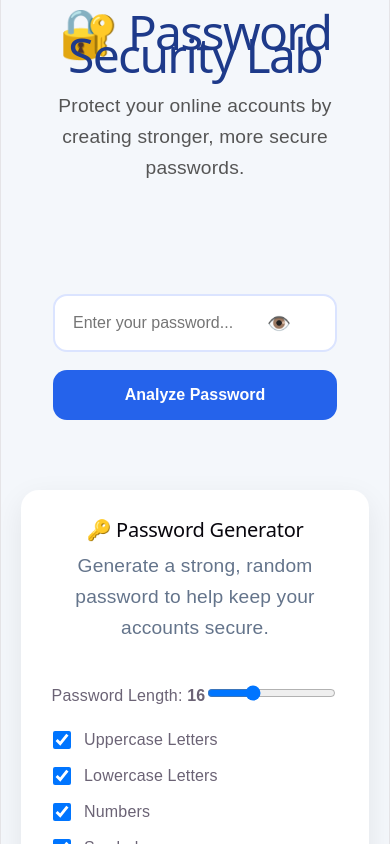
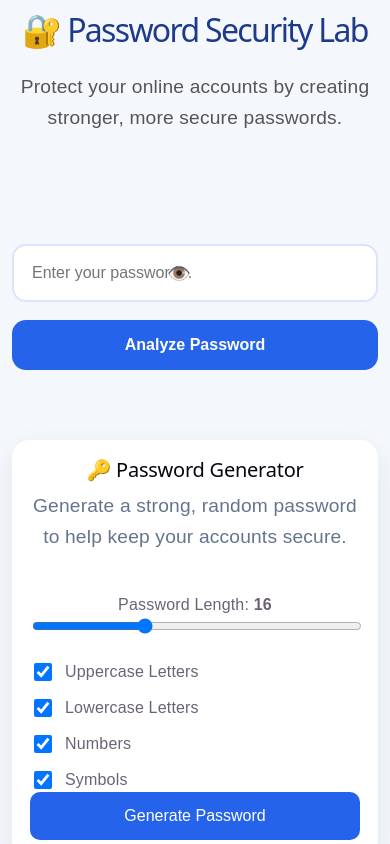
Before and after one commit to Hassy-gif/password-security-lab, a React (Vite) app: page / in a window 390 px wide. Shown: the top 844 px of the page. Built offline with nearby package versions, Linux system fonts and the light colour scheme.

Commit message:
fix: mobile responsive layout

```diff
--- a/src/App.css
+++ b/src/App.css
@@ -19,7 +19,7 @@ body {
 }
 
 h1 {
-  font-size: 3rem;
+  font-size: clamp(2rem, 6vw, 3rem);
   color: #1e3a8a;
 
   margin-top: 0;
@@ -67,8 +67,10 @@ button:hover {
   margin-top: 40px;
 }
 
+
 .password-input input {
-  width: 420px;
+  width: 100%;
+  max-width: 420px;
   padding: 18px;
 
   border-radius: 12px;
@@ -87,11 +89,12 @@ button:hover {
   color: #1e3a8a;
 }
 .report {
+  width: 100%;
+  max-width: 420px;
   margin-top: 30px;
   background: white;
   padding: 20px;
   border-radius: 12px;
-  width: 420px;
   text-align: left;
   box-shadow: 0 5px 15px rgba(0,0,0,0.1);
 }
@@ -317,3 +320,66 @@ button:hover {
 .copy-btn:hover {
   background: #15803d;
 }
+.breach-warning {
+  margin: 15px 0;
+  padding: 12px;
+  background: #fef2f2;
+  color: #b91c1c;
+  border: 1px solid #fecaca;
+  border-radius: 10px;
+  font-weight: 600;
+}
+.password-history {
+  margin-top: 25px;
+  text-align: left;
+  background: #f8fafc;
+  padding: 15px;
+  border-radius: 10px;
+}
+
+.password-history h3 {
+  margin-bottom: 10px;
+}
+
+.password-history p {
+  font-family: monospace;
+  margin: 6px 0;
+  word-break: break-all;
+}
+@media (max-width: 768px) {
+  .app {
+    padding: 20px;
+  }
+
+  .password-input,
+  .generator,
+  .report,
+  .password-history {
+    width: 100%;
+    box-sizing: border-box;
+  }
+
+  input,
+  button {
+    width: 100%;
+  }
+
+  .generated-password {
+    font-size: 16px;
+  }
+}
+@media (max-width: 480px) {
+  .app {
+    padding: 12px;
+  }
+
+  .report-card,
+  .generator,
+  .report {
+    padding: 18px;
+  }
+
+  h1 {
+    line-height: 1.1;
+  }
+}
--- a/src/components/PasswordGenerator.jsx
+++ b/src/components/PasswordGenerator.jsx
@@ -8,6 +8,7 @@ const [lowercase, setLowercase] = useState(true);
 const [numbers, setNumbers] = useState(true);
 const [symbols, setSymbols] = useState(true);
 const [generatedPassword, setGeneratedPassword] = useState("");
+const [history, setHistory] = useState([]);
 
 function handleGeneratePassword() {
   const password = generatePassword(
@@ -19,6 +20,13 @@ function handleGeneratePassword() {
   );
 
   setGeneratedPassword(password);
+
+setHistory((previous) => {
+  const updated = [password, ...previous];
+
+  return updated.slice(0, 5);
+});
+
 }
 function handleCopyPassword() {
   if (!generatedPassword) return;
@@ -103,6 +111,15 @@ function handleCopyPassword() {
     </button>
   </div>
 )}
+{history.length > 0 && (
+  <div className="password-history">
+    <h3>Recent Passwords</h3>
+
+    {history.map((item, index) => (
+      <p key={index}>{item}</p>
+    ))}
+  </div>
+)}
     </section>
   );
 }
--- a/src/components/PasswordInput.jsx
+++ b/src/components/PasswordInput.jsx
@@ -85,6 +85,11 @@ function PasswordInput() {
         <div className="report-card">
   <div className="report">
           <h2>Password Security Report</h2>
+          {report.commonPassword && (
+  <div className="breach-warning">
+    ⚠️ This password is extremely common and may have appeared in previous data breaches. Choose a unique password instead.
+  </div>
+)}
            <p className={`rating ${rating.label.toLowerCase()}`}>
   {rating.emoji} Overall: {rating.label}
 </p>
--- a/src/data/commonPasswords.js
+++ b/src/data/commonPasswords.js
@@ -1,22 +1,22 @@
 export const commonPasswords = [
+  "123456",
   "password",
   "password123",
-  "123456",
+  "123456789",
   "12345678",
-  "123456789",
   "qwerty",
   "abc123",
+  "111111",
+  "123123",
   "admin",
   "welcome",
+  "football",
   "letmein",
-  "football",
   "monkey",
   "dragon",
   "iloveyou",
   "sunshine",
   "princess",
   "master",
-  "hello",
-  "freedom",
-  "login"
+  "login",
 ];
--- a/src/index.css
+++ b/src/index.css
@@ -55,15 +55,15 @@ body {
 }
 
 #root {
-  width: 1126px;
+  width: 100%;
   max-width: 100%;
   margin: 0 auto;
   text-align: center;
-  border-inline: 1px solid var(--border);
   min-height: 100svh;
   display: flex;
   flex-direction: column;
   box-sizing: border-box;
+  overflow-x: hidden;
 }
 
 h1,
```
